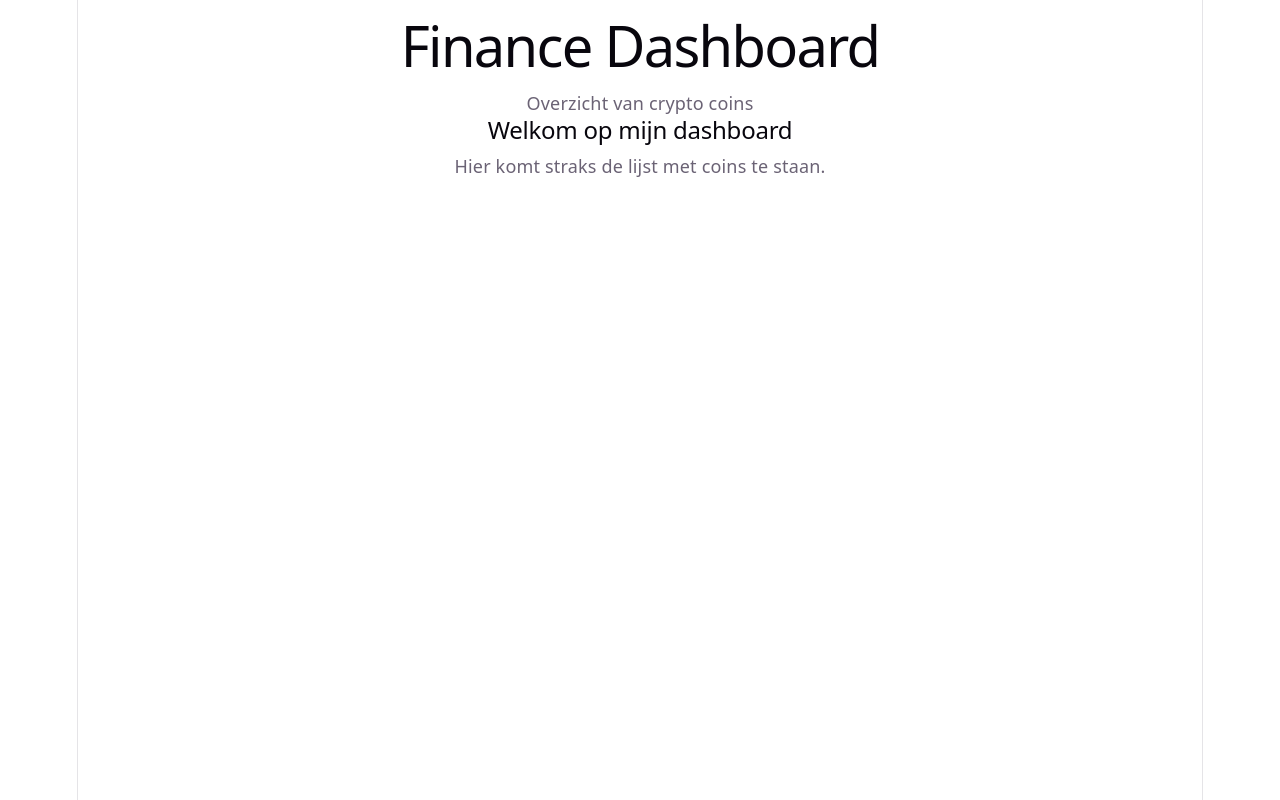
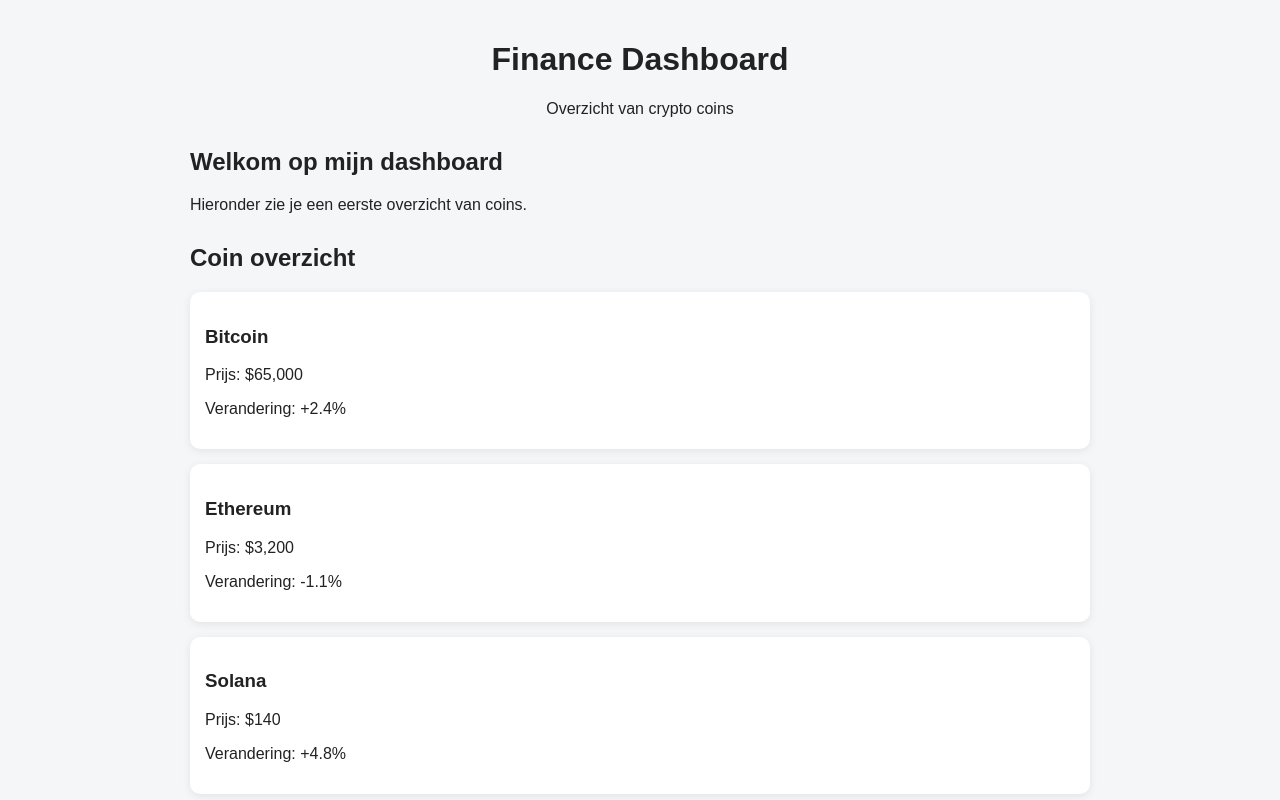
Before and after one commit to polska1223/Finance-dashboard, a React (Vite) app: page / in a window 1280 px wide. Shown: the top 800 px of the page. Built offline with nearby package versions, Linux system fonts and the light colour scheme.

Commit message:
Coin lijst met voorbeelddata toegevoegd

```diff
--- /dev/null
+++ b/src/components/CoinList.jsx
@@ -0,0 +1,23 @@
+function CoinList() {
+  const coins = [
+    { id: 1, name: "Bitcoin", price: "$65,000", change: "+2.4%" },
+    { id: 2, name: "Ethereum", price: "$3,200", change: "-1.1%" },
+    { id: 3, name: "Solana", price: "$140", change: "+4.8%" },
+  ];
+
+  return (
+    <section>
+      <h2>Coin overzicht</h2>
+
+      {coins.map((coin) => (
+        <div key={coin.id}>
+          <h3>{coin.name}</h3>
+          <p>Prijs: {coin.price}</p>
+          <p>Verandering: {coin.change}</p>
+        </div>
+      ))}
+    </section>
+  );
+}
+
+export default CoinList;
--- a/src/index.css
+++ b/src/index.css
@@ -1,111 +1,33 @@
-:root {
-  --text: #6b6375;
-  --text-h: #08060d;
-  --bg: #fff;
-  --border: #e5e4e7;
-  --code-bg: #f4f3ec;
-  --accent: #aa3bff;
-  --accent-bg: rgba(170, 59, 255, 0.1);
-  --accent-border: rgba(170, 59, 255, 0.5);
-  --social-bg: rgba(244, 243, 236, 0.5);
-  --shadow:
-    rgba(0, 0, 0, 0.1) 0 10px 15px -3px, rgba(0, 0, 0, 0.05) 0 4px 6px -2px;
-
-  --sans: system-ui, 'Segoe UI', Roboto, sans-serif;
-  --heading: system-ui, 'Segoe UI', Roboto, sans-serif;
-  --mono: ui-monospace, Consolas, monospace;
-
-  font: 18px/145% var(--sans);
-  letter-spacing: 0.18px;
-  color-scheme: light dark;
-  color: var(--text);
-  background: var(--bg);
-  font-synthesis: none;
-  text-rendering: optimizeLegibility;
-  -webkit-font-smoothing: antialiased;
-  -moz-osx-font-smoothing: grayscale;
-
-  @media (max-width: 1024px) {
-    font-size: 16px;
-  }
-}
-
-@media (prefers-color-scheme: dark) {
-  :root {
-    --text: #9ca3af;
-    --text-h: #f3f4f6;
-    --bg: #16171d;
-    --border: #2e303a;
-    --code-bg: #1f2028;
-    --accent: #c084fc;
-    --accent-bg: rgba(192, 132, 252, 0.15);
-    --accent-border: rgba(192, 132, 252, 0.5);
-    --social-bg: rgba(47, 48, 58, 0.5);
-    --shadow:
-      rgba(0, 0, 0, 0.4) 0 10px 15px -3px, rgba(0, 0, 0, 0.25) 0 4px 6px -2px;
-  }
-
-  #social .button-icon {
-    filter: invert(1) brightness(2);
-  }
-}
-
 body {
   margin: 0;
+  font-family: Arial, sans-serif;
+  background-color: #f4f6f8;
+  color: #222;
 }
 
 #root {
-  width: 1126px;
-  max-width: 100%;
+  max-width: 900px;
   margin: 0 auto;
-  text-align: center;
-  border-inline: 1px solid var(--border);
-  min-height: 100svh;
-  display: flex;
-  flex-direction: column;
-  box-sizing: border-box;
+  padding: 20px;
 }
 
-h1,
-h2 {
-  font-family: var(--heading);
-  font-weight: 500;
-  color: var(--text-h);
+header {
+  text-align: center;
+  margin-bottom: 30px;
 }
 
-h1 {
-  font-size: 56px;
-  letter-spacing: -1.68px;
-  margin: 32px 0;
-  @media (max-width: 1024px) {
-    font-size: 36px;
-    margin: 20px 0;
-  }
-}
-h2 {
-  font-size: 24px;
-  line-height: 118%;
-  letter-spacing: -0.24px;
-  margin: 0 0 8px;
-  @media (max-width: 1024px) {
-    font-size: 20px;
-  }
-}
-p {
-  margin: 0;
+section {
+  margin-top: 30px;
 }
 
-code,
-.counter {
-  font-family: var(--mono);
-  display: inline-flex;
-  border-radius: 4px;
-  color: var(--text-h);
+section h2 {
+  margin-bottom: 20px;
 }
 
-code {
-  font-size: 15px;
-  line-height: 135%;
-  padding: 4px 8px;
-  background: var(--code-bg);
+section div {
+  background-color: white;
+  padding: 15px;
+  margin-bottom: 15px;
+  border-radius: 10px;
+  box-shadow: 0 2px 8px rgba(0, 0, 0, 0.08);
 }
--- a/src/pages/Home.jsx
+++ b/src/pages/Home.jsx
@@ -1,8 +1,11 @@
+import CoinList from "../components/CoinList";
+
 function Home() {
   return (
     <div>
       <h2>Welkom op mijn dashboard</h2>
-      <p>Hier komt straks de lijst met coins te staan.</p>
+      <p>Hieronder zie je een eerste overzicht van coins.</p>
+      <CoinList />
     </div>
   );
 }
```
Also changed, not shown: src/App.css (deleted, +0 -184 lines).
